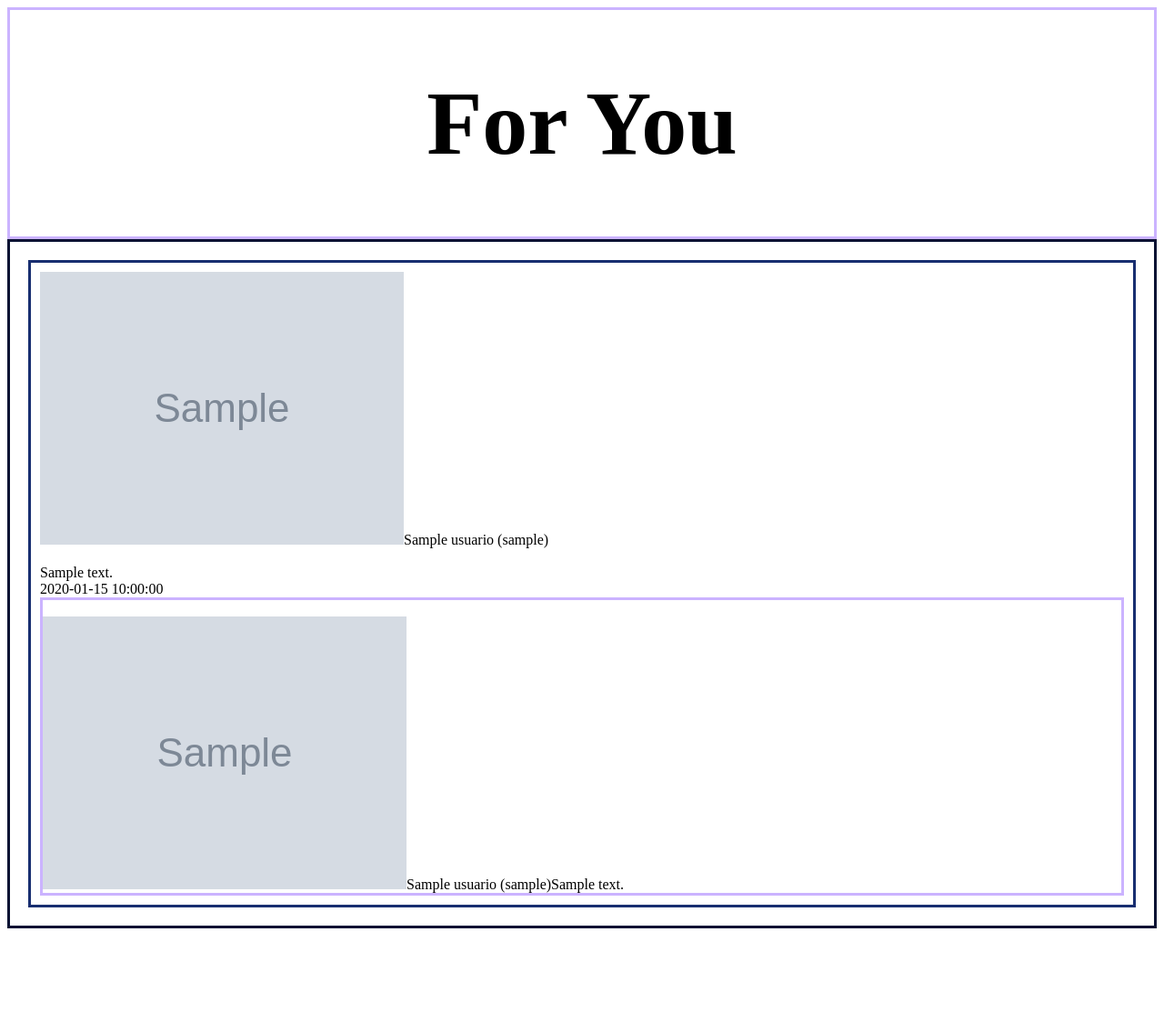
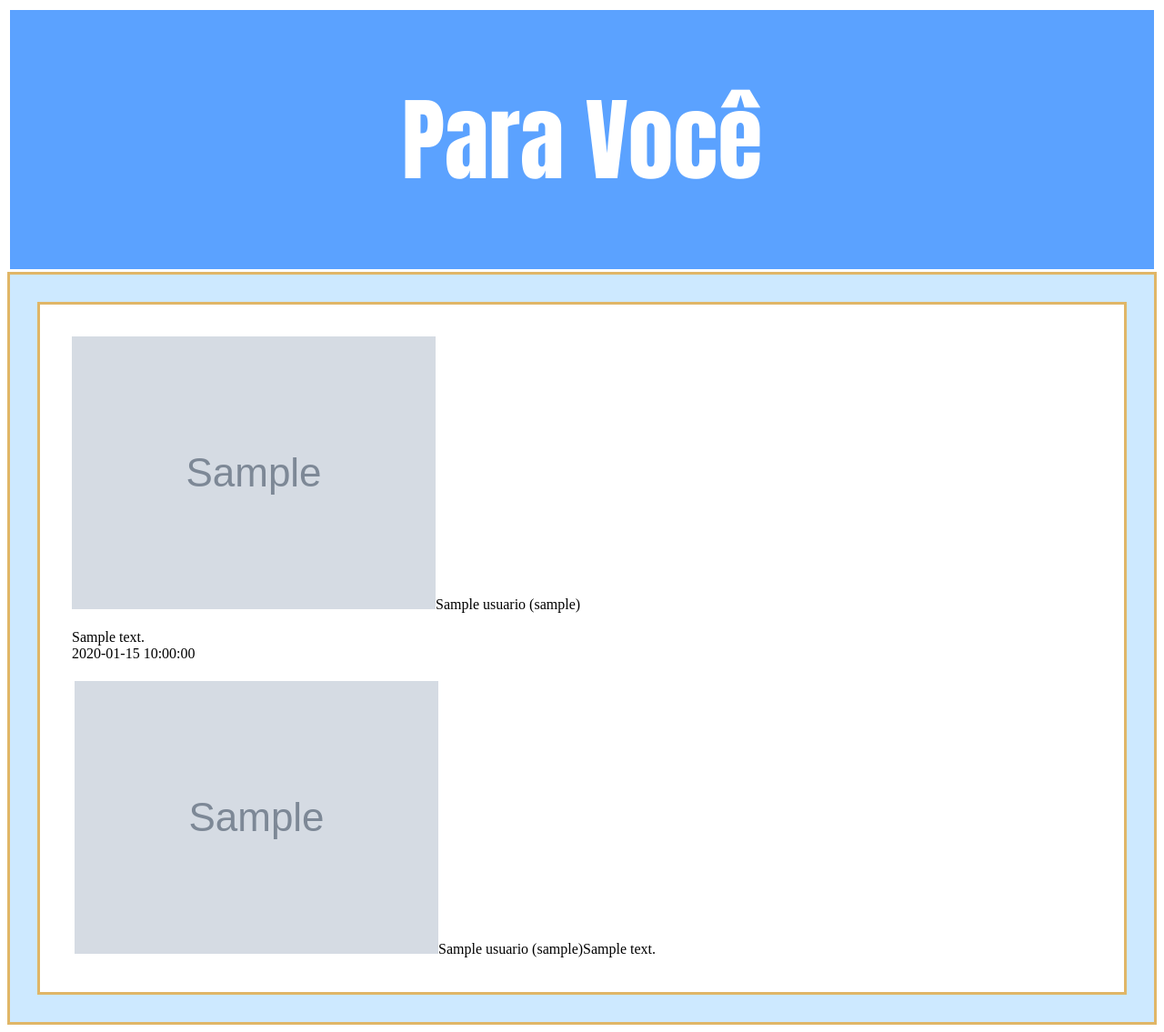
Before and after one commit to caioviniciusrolins1213/Trabalho-de-DW, a PHP site: page /FeedPersonalizado/feed.php in a window 1280 px wide. Shown: the whole page at 91% size. Before the commit the page ends 1021 px from the top, so only its background shows below. Run offline with PHP 8.4, Linux system fonts and the light colour scheme; the visitor is signed in with stand-in values (Sample User, id 1); tables that the repository leaves empty hold one stand-in row (values such as "Sample post"); grey boxes marked "Sample" are stand-in pictures; data that the repository does not hold is empty.

Commit message:
Estilizando a pagina com css

```diff
--- a/codigo/FeedPersonalizado/css.css
+++ b/codigo/FeedPersonalizado/css.css
@@ -20,21 +20,27 @@
             margin: auto;
             text-align: center;
             font-size: 50px;
+            font-family:Impact, Haettenschweiler, 'Arial Narrow Bold', sans-serif;
+            background-color: #5ba2ff;
+            color:rgb(255, 255, 255)
     }
 
 
     div {
             border-style: solid;
-            border-color: #cbb3ff;
+            border-color: rgb(255, 255, 255);
     }
 
     .postagens {
-            border-color: #071233;
+            border-color: #e0b667;
             padding: 10px;
+             background-color: #cde9ff;
+
     }
 
     .postagem {
-            border-color: #182e70;
-            padding: 10px;
-            margin: 10px;
+            border-color: #e0b667;
+            padding: 35px;
+            margin: 20px;
+            background-color: #ffffff;
         }
--- a/codigo/FeedPersonalizado/feed.php
+++ b/codigo/FeedPersonalizado/feed.php
@@ -18,7 +18,7 @@ $idusuario =  $_SESSION['idusuario'];
 
 <body>
 
-    <div class="l1"><h1>For You</h1></div>
+    <div class="l1"><h1>Para Você</h1></div>
 
     <div class="postagens">
         <?php
```
